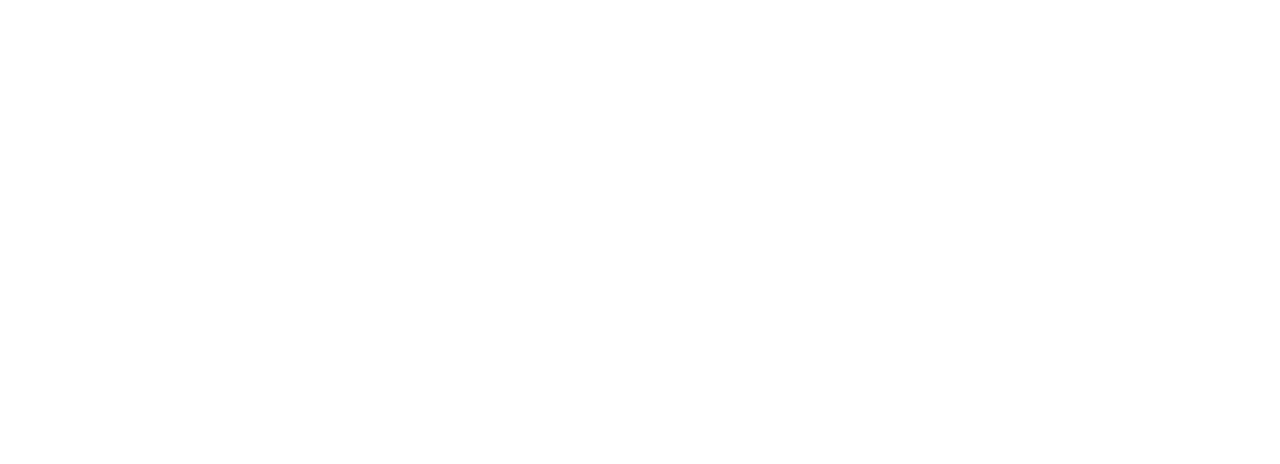
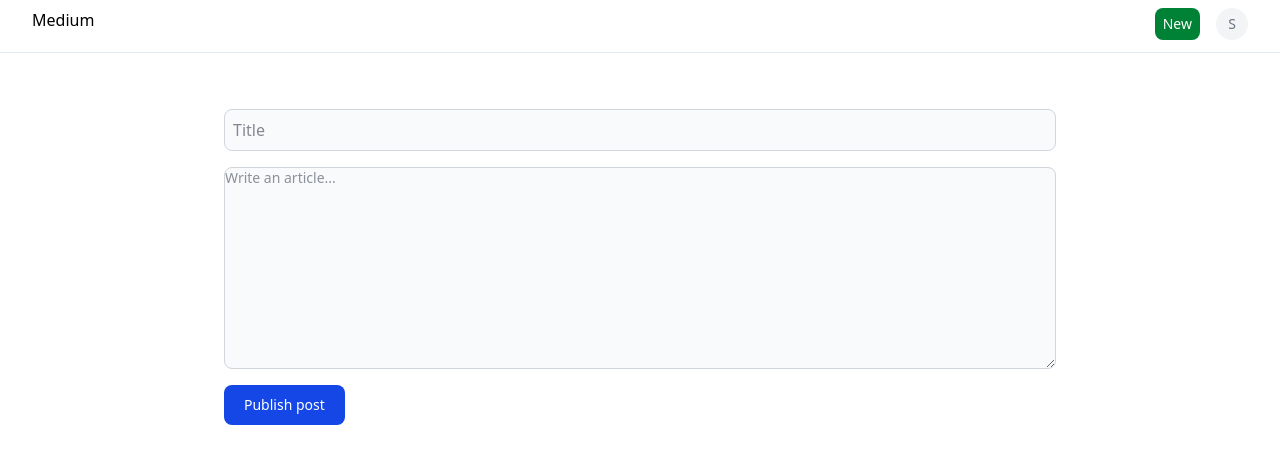
Before and after one commit to sai-krishna-uppuluri/medium-clone, a React (Vite) app in the folder frontend/: page /publish in a window 1280 px wide. Before the commit this address had no page. Shown: the top 464 px of the page. Built offline with nearby package versions, Linux system fonts and the light colour scheme.

Commit message:
completed Post  publish Page

```diff
--- a/frontend/src/App.tsx
+++ b/frontend/src/App.tsx
@@ -4,6 +4,7 @@
 import { Signin } from "./pages/Signin";
 import { Blog } from "./pages/Blog";
 import { BlogId } from "./pages/BlogId";
+import { Publish } from "./pages/Publish";
 
 function App() {
   return (
@@ -14,6 +15,7 @@
           <Route path="/signin" element={<Signin />} />
           <Route path="/blog" element={<Blog />} />
           <Route path="/blog/:id" element={<BlogId />} />
+          <Route path="/publish" element={<Publish />} />
         </Routes>
       </BrowserRouter>
     </>
--- a/frontend/src/components/Appbar.tsx
+++ b/frontend/src/components/Appbar.tsx
@@ -1,10 +1,21 @@
+import { Link } from "react-router-dom";
 import { Avatar } from "./BlogCard";
 
 export const Appbar = () => {
   return (
     <div className="flex justify-between px-8 border-b border-slate-200 py-2">
-      <div>Medium</div>
-      <Avatar name="Sai" />
+      <Link to={"/blog"}>Medium</Link>
+      <div>
+        <Link to={"/publish"}>
+          <button
+            type="button"
+            className="focus:outline-none text-white mr-4 bg-green-700 hover:bg-green-800 focus:ring-4 focus:ring-green-300 font-medium rounded-lg text-sm px-2 py-1.5 me-1 mb-1 dark:bg-green-600 dark:hover:bg-green-700 dark:focus:ring-green-800"
+          >
+            New
+          </button>
+        </Link>
+        <Avatar name="Sai" />
+      </div>
     </div>
   );
 };
--- a/frontend/src/components/BlogCard.tsx
+++ b/frontend/src/components/BlogCard.tsx
@@ -35,9 +35,20 @@
   );
 };
 
-export function Avatar({ name }: { name: string }) {
+export function Avatar({
+  name,
+  width = 32,
+  height = 32,
+}: {
+  name: string;
+  width?: number;
+  height?: number;
+}) {
   return (
-    <div className="relative inline-flex items-center justify-center w-5 h-5 overflow-hidden bg-gray-100 rounded-full dark:bg-gray-600">
+    <div
+      style={{ width, height }}
+      className={`relative inline-flex items-center justify-center overflow-hidden bg-gray-100 rounded-full dark:bg-gray-600`}
+    >
       <span className="text-sm text-gray-500 dark:text-gray-300">
         {name[0]}
       </span>
--- /dev/null
+++ b/frontend/src/components/NewBlog.tsx
@@ -0,0 +1,64 @@
+import axios from "axios";
+import { useState } from "react";
+import { BACKEND_URL } from "../config";
+import { useNavigate } from "react-router-dom";
+
+export const NewBlog = () => {
+  const [title, setTitle] = useState("");
+  const [content, setContent] = useState("");
+  const navigate = useNavigate();
+
+  return (
+    <div className="w-full max-w-4xl bg-white rounded-lg p-4 sm:p-8">
+      <input
+        type="text"
+        id="large-input"
+        placeholder="Title"
+        onChange={(e) => setTitle(e.target.value)}
+        className="block w-full p-2 mb-4 text-gray-900 border border-gray-300 rounded-lg bg-gray-50 text-base focus:ring-blue-500 focus:border-blue-500 dark:bg-gray-700 dark:border-gray-600 dark:placeholder-gray-400 dark:text-white dark:focus:ring-blue-500 dark:focus:border-blue-500"
+      />
+      <TextEditor onChange={(e) => setContent(e.target.value)} />
+      <button
+        type="submit"
+        onClick={async () => {
+          const response = await axios.post(
+            `${BACKEND_URL}/api/v1/blog`,
+            {
+              title,
+              content,
+            },
+            {
+              headers: {
+                "Content-Type": "application/json",
+                Authorization: `Bearer ${localStorage.getItem("token")}`,
+              },
+            }
+          );
+          navigate(`/blog/${response.data.id}`);
+        }}
+        className="inline-flex mt-4 items-center px-5 py-2.5 text-sm font-medium text-center text-white bg-blue-700 rounded-lg focus:ring-4 focus:ring-blue-200 dark:focus:ring-blue-900 hover:bg-blue-800"
+      >
+        Publish post
+      </button>
+    </div>
+  );
+};
+
+function TextEditor({
+  onChange,
+}: {
+  onChange: (e: React.ChangeEvent<HTMLTextAreaElement>) => void;
+}) {
+  return (
+    <div>
+      <textarea
+        id="editor"
+        rows={10}
+        className="block w-full px-0 mt-4 bg-gray-50 text-sm text-gray-800 border border-gray-300 rounded-lg focus:ring-blue-500 focus:border-blue-500"
+        placeholder="Write an article..."
+        required
+        onChange={onChange}
+      ></textarea>
+    </div>
+  );
+}
--- a/frontend/src/hooks/index.tsx
+++ b/frontend/src/hooks/index.tsx
@@ -1,6 +1,7 @@
 import axios from "axios";
 import { useEffect, useState } from "react";
 import { BACKEND_URL } from "../config";
+import { useNavigate } from "react-router-dom";
 
 export interface EachBlog {
   content: string;
@@ -46,6 +47,8 @@
   const [loading, setLoading] = useState(true);
   const [blogs, setBlogs] = useState<EachBlog[]>([]);
 
+  const navigate = useNavigate();
+
   useEffect(() => {
     const fetchAllBlogs = async () => {
       setLoading(true);
@@ -57,17 +60,25 @@
           },
         });
         console.log("response", response);
-        setBlogs(response.data.getAllPosts);
-        console.log("reached Here", response.data);
+
+        if (response.data.status !== "success") {
+          console.log("response", response);
+          alert("You are not authorized to view this page");
+          navigate("/signin");
+          return;
+        }
+        return setBlogs(response.data.getAllPosts);
+        //console.log("reached Here", response.data);
       } catch (error) {
-        return Response.json(error);
+        alert("Error fetching blogs");
+        navigate("/signin");
       } finally {
         setLoading(false);
       }
     };
 
     fetchAllBlogs();
-  }, []);
+  }, [navigate]);
 
   return {
     loading,
--- /dev/null
+++ b/frontend/src/pages/Publish.tsx
@@ -0,0 +1,13 @@
+import { Appbar } from "../components/Appbar";
+import { NewBlog } from "../components/NewBlog";
+
+export const Publish = () => {
+  return (
+    <div className="min-h-screen">
+      <Appbar />
+      <div className="flex justify-center px-2 sm:px-4 md:px-8 py-6">
+        <NewBlog />
+      </div>
+    </div>
+  );
+};
```
Also changed, not shown: 1 other file (tests, documents, lock files or other folders).
